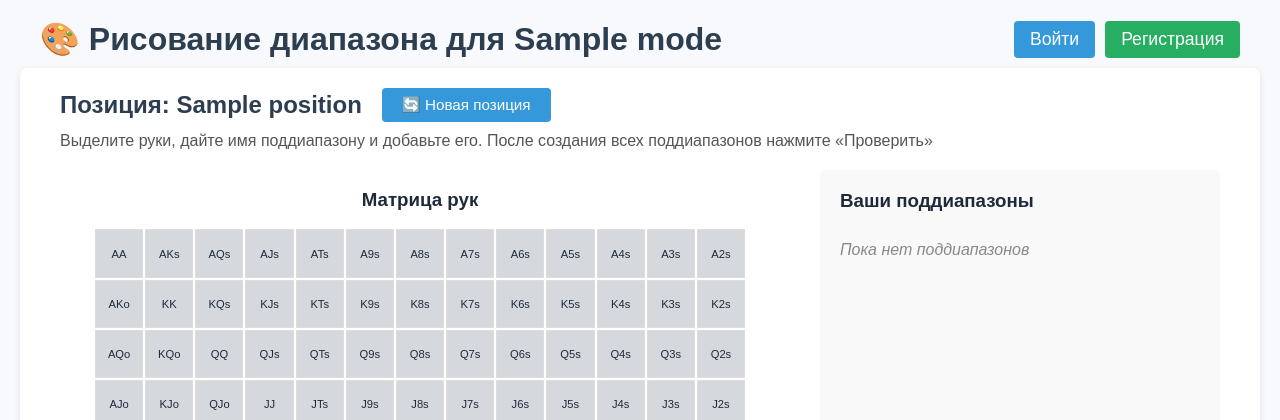
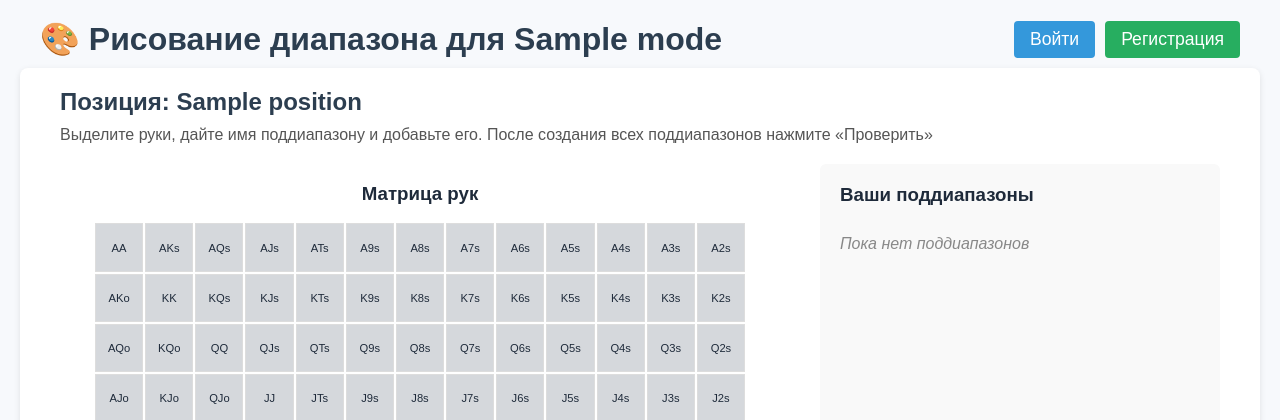
Before and after one commit to MartinIJL7/Poker-charts-trainer, a Flask app: template templates/draw_training.html in a window 1280 px wide. Shown: the top 420 px of the page. Run offline with Flask 3, Linux system fonts and the light colour scheme; the template is opened without the code that fills it: most values are stand-ins (such as "Sample title", 1, 10 or a date in 2020).

Commit message:
feat(draw-training): remove redundant "new position" button from top

```diff
--- a/static/draw_training.js
+++ b/static/draw_training.js
@@ -513,7 +513,6 @@ document.addEventListener('DOMContentLoaded', function() {
         window.location.href = window.location.href;
     }
 
-    document.getElementById('new-position-btn').addEventListener('click', newPosition);
     document.getElementById('new-after-check-btn').addEventListener('click', newPosition);
 
     document.getElementById('retry-btn').addEventListener('click', function() {
--- a/templates/draw_training.html
+++ b/templates/draw_training.html
@@ -58,7 +58,6 @@
     <div class="top-row">
         <div style="display: flex; align-items: center; gap: 20px; margin-bottom: 10px; flex-wrap: wrap;">
             <h2 style="margin:0;">Позиция: <span id="position-label">{{ position }}</span></h2>
-            <button id="new-position-btn" class="btn btn-primary">🔄 Новая позиция</button>
         </div>
         <p style="color: #555; margin: 0;">Выделите руки, дайте имя поддиапазону и добавьте его. После создания всех поддиапазонов нажмите «Проверить»</p>
     </div>
```
